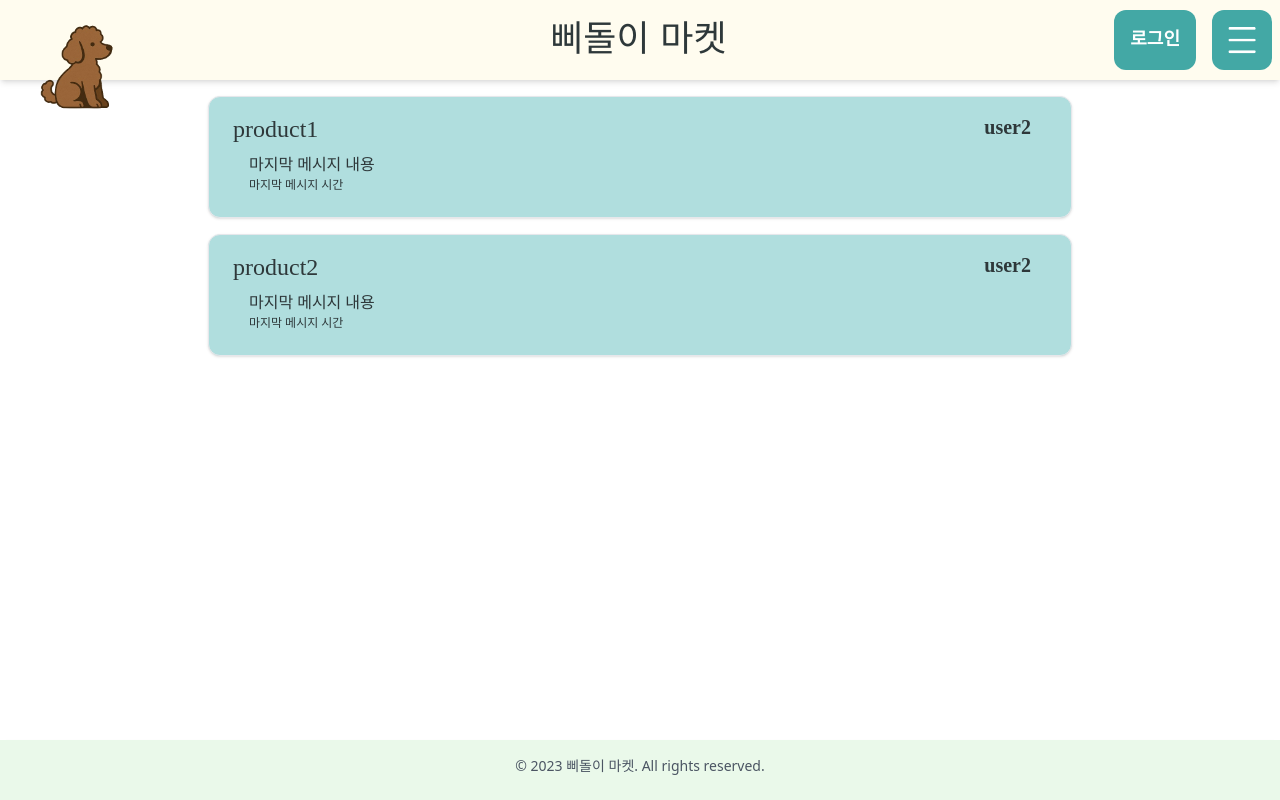
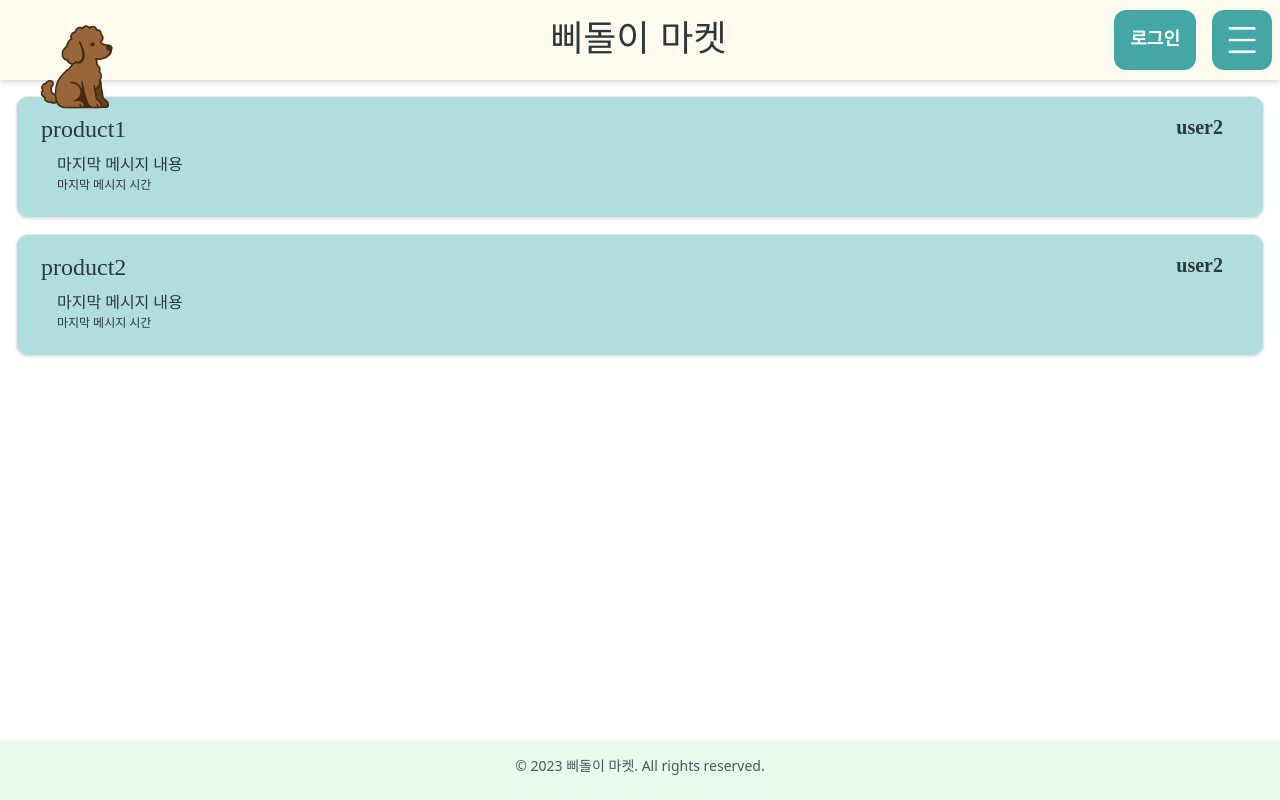
Before and after one commit to bbidoleMarket/bbidole_front, a Vue app: page /me/chats in a window 1280 px wide. Built offline with nearby package versions, Linux system fonts and the light colour scheme; a web font is replaced by a local one.

Commit message:
Revert "Fix: 채팅방 리스트 목록 크기 조절"
This reverts commit 58a94f0d47d200008f7bef01e43f1932a31ae8f1.

```diff
--- a/src/pages/MeChats.vue
+++ b/src/pages/MeChats.vue
@@ -1,5 +1,5 @@
 <template>
-  <div class="p-4 w-[70%] justify-center mx-auto">
+  <div class="p-4">
     <ChatItem
       v-for="chat in chats"
       :key="chat.id"
```
